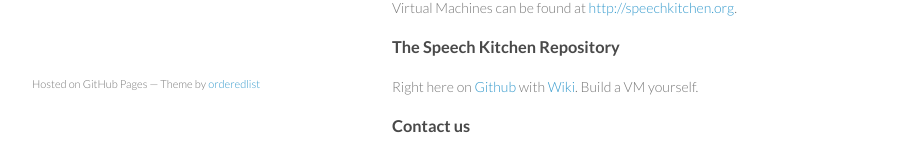
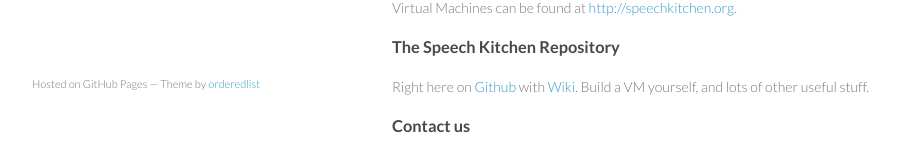
Before and after one commit to srvk/srvk.github.io, a plain HTML site: page index.html in a window 1280 px wide. Shown: the part 637-795 px from the top of the page, without its empty margins (178-1098 px from the left). Drawn offline with Linux system fonts and the light colour scheme.

Commit message:
Update index.html

```diff
--- a/index.html
+++ b/index.html
@@ -46,7 +46,7 @@
 <h3>
 <a id="the-speech-kitchen-repository" class="anchor" href="#the-speech-kitchen-repository" aria-hidden="true"><span class="octicon octicon-link"></span></a>The Speech Kitchen Repository</h3>
 
-<p>Right here on <a href="https://github.com/srvk">Github</a> with <a href="https://github.com/srvk/srvk.github.io/wiki">Wiki</a>. Build a VM yourself.</p>
+<p>Right here on <a href="https://github.com/srvk">Github</a> with <a href="https://github.com/srvk/srvk.github.io/wiki">Wiki</a>. Build a VM yourself, and lots of other useful stuff.</p>
 
 <h3>
 <a id="contact-us" class="anchor" href="#contact-us" aria-hidden="true"><span class="octicon octicon-link"></span></a>Contact us</h3>
```
